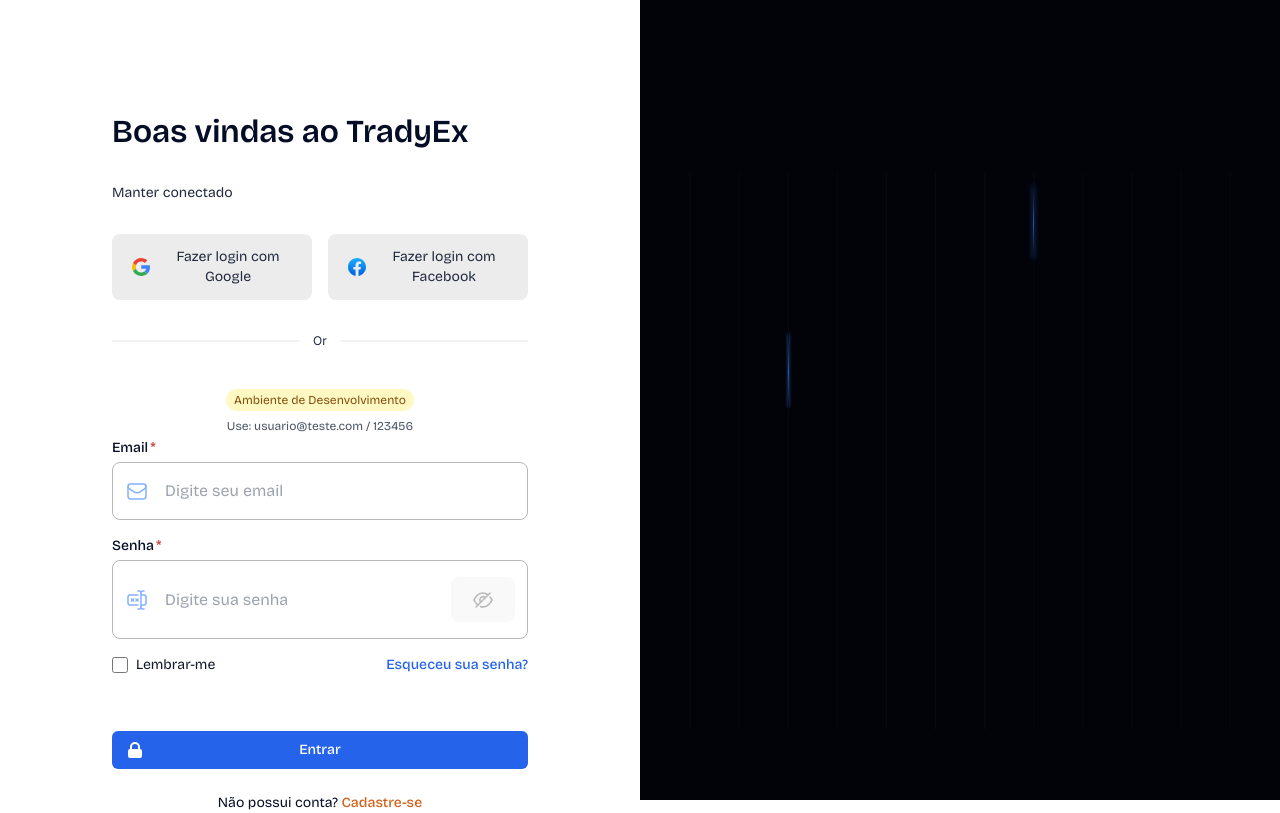
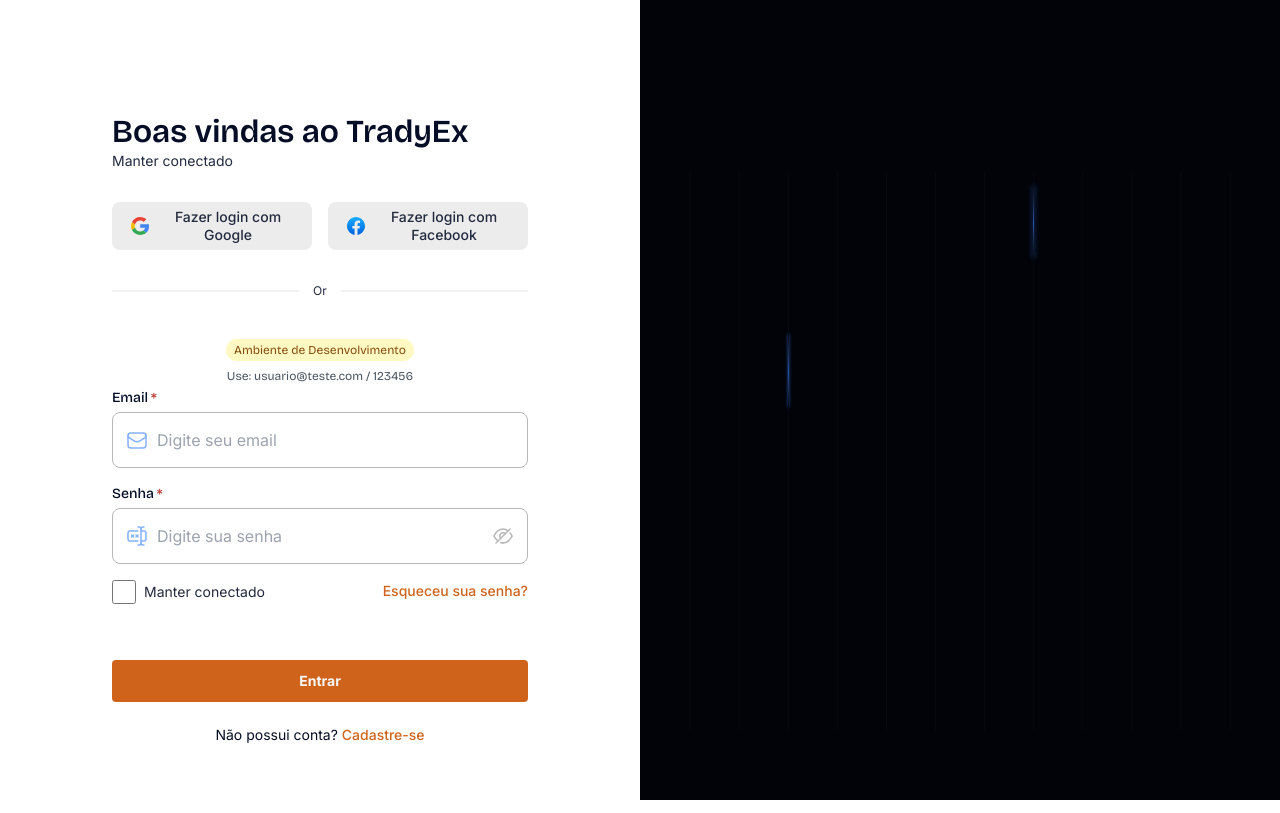
Before and after one commit to Tradyex-BR/upyex-manager, a Vue app: page /login in a window 1280 px wide. Built offline with nearby package versions, Linux system fonts and the light colour scheme.

Commit message:
fix: some visual adjusts at login page

```diff
--- a/src/components/layout/login/LoginForm.vue
+++ b/src/components/layout/login/LoginForm.vue
@@ -12,102 +12,77 @@
       </div>
 
       <label class="flex items-center gap-0.5 text-sm font-medium text-[rgba(4,13,37,1)]">
-        <span>Email</span>
-        <span class="text-[rgba(190,62,55,1)]">*</span>
+        <span class="text-[#040D25] text-[14px] font-medium leading-5">Email</span>
+        <span class="text-[#BE3E37] font-inter text-[14px] leading-5 font-medium">*</span>
       </label>
-      <div class="flex items-center border gap-4 px-3 py-4 rounded-lg border-solid border-[rgba(184,184,184,1)]">
+      <div class="h-[56px] flex items-center border gap-2 px-3 py-4 rounded-lg border-solid border-[#B8B8B8]">
         <div>
           <div v-html="emailIcon"></div>
         </div>
-        <input
-          type="email"
-          placeholder="Digite seu email"
-          v-model="email"
-          class="flex-1 bg-transparent outline-none"
-          required
-          :disabled="loading"
-        />
+        <input type="email" placeholder="Digite seu email" v-model="email"
+          class="flex-1 bg-transparent outline-none font-inter text-[#222A3F] leading-5" required :disabled="loading" />
       </div>
     </div>
     <div class="flex flex-col gap-1 w-full">
       <label class="flex items-center gap-0.5 text-sm font-medium text-[rgba(4,13,37,1)]">
-        <span>Senha</span>
-        <span class="text-[rgba(190,62,55,1)]">*</span>
+        <span class="text-[#040D25] text-[14px] font-medium leading-5">Senha</span>
+        <span class="text-[#BE3E37] font-inter text-[14px] leading-5 font-medium">*</span>
       </label>
-      <div class="flex items-center border gap-4 px-3 py-4 rounded-lg border-solid border-[rgba(184,184,184,1)]">
+      <div class="h-[56px] flex items-center border gap-2 px-3 py-4 rounded-lg border-solid border-[#B8B8B8]">
         <div>
           <div v-html="passwordIcon"></div>
         </div>
-        <input
-          :type="showPassword ? 'text' : 'password'"
-          placeholder="Digite sua senha"
-          v-model="password"
-          class="flex-1 bg-transparent outline-none"
-          required
-          :disabled="loading"
-        />
-        <button
-          type="button"
-          @click="showPassword = !showPassword"
-          :aria-label="showPassword ? 'Hide password' : 'Show password'"
-        >
+        <input :type="showPassword ? 'text' : 'password'" placeholder="Digite sua senha" v-model="password"
+          class="flex-1 bg-transparent outline-none font-inter text-[#222A3F] leading-5" required :disabled="loading" />
+        <button type="button" @click="showPassword = !showPassword"
+          :aria-label="showPassword ? 'Hide password' : 'Show password'" class="p-0 bg-transparent border-none outline-none transition-all duration-300 hover:bg-[#b8b8b82f]">
           <div v-html="eyeIcon"></div>
         </button>
       </div>
     </div>
     <div class="flex items-center justify-between mb-6">
       <div class="flex items-center">
-        <input
-          id="remember-me"
-          v-model="rememberMe"
-          type="checkbox"
-          class="h-4 w-4 text-blue-600 focus:ring-blue-500 border-gray-300 rounded"
-        />
-        <label for="remember-me" class="ml-2 block text-sm text-gray-900">
-          Lembrar-me
+        <input id="remember-me" v-model="rememberMe" type="checkbox"
+          class="h-6 w-6 cursor-pointer border-[#B8B8B8] rounded" />
+        <label for="remember-me" class="ml-2 text-[#222A3F] font-inter text-[14px] leading-[18px]">
+          Manter conectado
         </label>
       </div>
       <div class="text-sm">
-        <router-link to="/forgot-password" class="font-medium text-blue-600 hover:text-blue-500">
+        <router-link to="/forgot-password" class="text-[#CF631C] font-inter text-[14px] leading-[18px] hover:text-[#CF631C] hover:underline">
           Esqueceu sua senha?
         </router-link>
       </div>
     </div>
     <div class="flex flex-col gap-6 w-full max-sm:items-center mt-4">
       <div>
-          <button
-            type="submit"
-            class="group relative w-full flex justify-center py-2 px-4 border border-transparent text-sm font-medium rounded-md text-white bg-primary hover:bg-primary-dark focus:outline-none focus:ring-2 focus:ring-offset-2 focus:ring-primary disabled:opacity-50 disabled:cursor-not-allowed"
-            :disabled="loading"
-          >
-            <span class="absolute left-0 inset-y-0 flex items-center pl-3">
-              <svg
-                class="h-5 w-5 text-primary-dark group-hover:text-primary"
-                xmlns="http://www.w3.org/2000/svg"
-                viewBox="0 0 20 20"
-                fill="currentColor"
-                aria-hidden="true"
-              >
-                <path
-                  fill-rule="evenodd"
+        <button type="submit"
+          class="bg-[#CF631C] rounded py-2 px-4 group relative w-full flex justify-center text-[#F7F7F8] font-inter text-[14px] leading-6 font-bold hover:border-[#CF631C] focus:outline-none focus:ring-2 focus:ring-offset-2 focus:ring-primary disabled:opacity-50 disabled:cursor-not-allowed"
+          :disabled="loading">
+<!--           <span class="absolute left-0 inset-y-0 flex items-center pl-3">
+            <svg class="h-5 w-5 text-primary-dark group-hover:text-primary" xmlns="http://www.w3.org/2000/svg"
+              viewBox="0 0 20 20" fill="currentColor" aria-hidden="true">
+              <path fill-rule="evenodd"
                 d="M5 9V7a5 5 0 0110 0v2a2 2 0 012 2v5a2 2 0 01-2 2H5a2 2 0 01-2-2v-5a2 2 0 012-2zm8-2v2H7V7a3 3 0 016 0z"
-                  clip-rule="evenodd"
-                />
+                clip-rule="evenodd" />
             </svg>
-            </span>
+          </span> -->
           <span v-if="loading" class="flex items-center">
-              <svg class="animate-spin -ml-1 mr-3 h-5 w-5 text-white" xmlns="http://www.w3.org/2000/svg" fill="none" viewBox="0 0 24 24">
+            <svg class="animate-spin -ml-1 mr-3 h-5 w-5 text-white" xmlns="http://www.w3.org/2000/svg" fill="none"
+              viewBox="0 0 24 24">
               <circle class="opacity-25" cx="12" cy="12" r="10" stroke="currentColor" stroke-width="4"></circle>
-                <path class="opacity-75" fill="currentColor" d="M4 12a8 8 0 018-8V0C5.373 0 0 5.373 0 12h4zm2 5.291A7.962 7.962 0 014 12H0c0 3.042 1.135 5.824 3 7.938l3-2.647z"></path>
+              <path class="opacity-75" fill="currentColor"
+                d="M4 12a8 8 0 018-8V0C5.373 0 0 5.373 0 12h4zm2 5.291A7.962 7.962 0 014 12H0c0 3.042 1.135 5.824 3 7.938l3-2.647z">
+              </path>
             </svg>
             Entrando...
           </span>
           <span v-else>Entrar</span>
         </button>
       </div>
-      <div class="text-center text-sm font-normal text-[rgba(4,13,37,1)]">
+      <div class="text-center font-inter text-[14px] leading-[18px] text-[#040D25]">
         <span>Não possui conta? </span>
-        <router-link to="/cadastro" class="text-[rgba(207,99,28,1)] hover:underline">
+        <router-link to="/cadastro" class="text-[#CF631C] hover:underline hover:text-[#CF631C]">
           Cadastre-se
         </router-link>
       </div>
@@ -118,7 +93,9 @@
       <div class="flex">
         <div class="flex-shrink-0">
           <svg class="h-5 w-5 text-red-400" xmlns="http://www.w3.org/2000/svg" viewBox="0 0 20 20" fill="currentColor">
-                <path fill-rule="evenodd" d="M10 18a8 8 0 100-16 8 8 0 000 16zM8.707 7.293a1 1 0 00-1.414 1.414L8.586 10l-1.293 1.293a1 1 0 101.414 1.414L10 11.414l1.293 1.293a1 1 0 001.414-1.414L11.414 10l1.293-1.293a1 1 0 00-1.414-1.414L10 8.586 8.707 7.293z" clip-rule="evenodd" />
+            <path fill-rule="evenodd"
+              d="M10 18a8 8 0 100-16 8 8 0 000 16zM8.707 7.293a1 1 0 00-1.414 1.414L8.586 10l-1.293 1.293a1 1 0 101.414 1.414L10 11.414l1.293 1.293a1 1 0 001.414-1.414L11.414 10l1.293-1.293a1 1 0 00-1.414-1.414L10 8.586 8.707 7.293z"
+              clip-rule="evenodd" />
           </svg>
         </div>
         <div class="ml-3">
@@ -148,11 +125,31 @@
 const isDev = import.meta.env.DEV
 
 
-const emailIcon = '<svg id="I1:1454;10:752" layer-name="Emails/Mail, Email, Letter" width="24" height="24" viewBox="0 0 24 24" fill="none" xmlns="http://www.w3.org/2000/svg" class="input-icon" style="width: 24px; height: 24px"> <path fill-rule="evenodd" clip-rule="evenodd" d="M15.3739 12.718L19.8799 9.663C20.5809 9.189 20.9999 8.398 20.9999 7.552V7.552C20.9999 6.142 19.8579 5 18.4489 5H5.56589C4.15689 5 3.01489 6.142 3.01489 7.551V7.551C3.01489 8.397 3.43389 9.188 4.13489 9.663L8.64089 12.718C10.6739 14.096 13.3409 14.096 15.3739 12.718V12.718Z" stroke="#85B1FF" stroke-width="1.5" stroke-linecap="round" stroke-linejoin="round"></path> <path d="M3 7.55078V16.9998C3 18.6568 4.343 19.9998 6 19.9998H18C19.657 19.9998 21 18.6568 21 16.9998V7.55178" stroke="#85B1FF" stroke-width="1.5" stroke-linecap="round" stroke-linejoin="round"></path> </svg>'
+const emailIcon = `<svg width="24" height="24" viewBox="0 0 24 24" fill="none" xmlns="http://www.w3.org/2000/svg">
+<path fill-rule="evenodd" clip-rule="evenodd" d="M15.374 12.718L19.88 9.663C20.581 9.189 21 8.398 21 7.552V7.552C21 6.142 19.858 5 18.449 5H5.56601C4.15701 5 3.01501 6.142 3.01501 7.551V7.551C3.01501 8.397 3.43401 9.188 4.13501 9.663L8.64101 12.718C10.674 14.096 13.341 14.096 15.374 12.718V12.718Z" stroke="#85B1FF" stroke-width="1.5" stroke-linecap="round" stroke-linejoin="round"/>
+<path d="M3 7.55103V17C3 18.657 4.343 20 6 20H18C19.657 20 21 18.657 21 17V7.55203" stroke="#85B1FF" stroke-width="1.5" stroke-linecap="round" stroke-linejoin="round"/>
+</svg>`
 
-const passwordIcon = '<svg id="I1:1455;10:752" layer-name="Interface, Essential/Input, Password, Protection" width="24" height="24" viewBox="0 0 24 24" fill="none" xmlns="http://www.w3.org/2000/svg" class="input-icon" style="width: 24px; height: 24px"> <path d="M13 3H14C15.105 3 16 3.895 16 5C16 3.895 16.895 3 18 3H19" stroke="#85B1FF" stroke-width="1.5" stroke-linecap="round" stroke-linejoin="round"></path> <path d="M16 19V5" stroke="#85B1FF" stroke-width="1.5" stroke-linecap="round" stroke-linejoin="round"></path> <path d="M13 13L11 11" stroke="#85B1FF" stroke-width="1.5" stroke-linecap="round" stroke-linejoin="round"></path> <path d="M13 11L11 13" stroke="#85B1FF" stroke-width="1.5" stroke-linecap="round" stroke-linejoin="round"></path> <path d="M8.58008 13L6.58008 11" stroke="#85B1FF" stroke-width="1.5" stroke-linecap="round" stroke-linejoin="round"></path> <path d="M8.58008 11L6.58008 13" stroke="#85B1FF" stroke-width="1.5" stroke-linecap="round" stroke-linejoin="round"></path> <path d="M19 21H18C16.895 21 16 20.105 16 19C16 20.105 15.105 21 14 21H13" stroke="#85B1FF" stroke-width="1.5" stroke-linecap="round" stroke-linejoin="round"></path> <path d="M13 17H5C3.895 17 3 16.105 3 15V9C3 7.895 3.895 7 5 7H13" stroke="#85B1FF" stroke-width="1.5" stroke-linecap="round" stroke-linejoin="round"></path> <path d="M16 17H19C20.105 17 21 16.105 21 15V9C21 7.895 20.105 7 19 7H16" stroke="#85B1FF" stroke-width="1.5" stroke-linecap="round" stroke-linejoin="round"></path> </svg>'
+const passwordIcon = `<svg xmlns="http://www.w3.org/2000/svg" width="24" height="24" viewBox="0 0 24 24" fill="none">
+<path d="M13 3H14C15.105 3 16 3.895 16 5C16 3.895 16.895 3 18 3H19" stroke="#85B1FF" stroke-width="1.5" stroke-linecap="round" stroke-linejoin="round"/>
+<path d="M16 19V5" stroke="#85B1FF" stroke-width="1.5" stroke-linecap="round" stroke-linejoin="round"/>
+<path d="M13 13L11 11" stroke="#85B1FF" stroke-width="1.5" stroke-linecap="round" stroke-linejoin="round"/>
+<path d="M13 11L11 13" stroke="#85B1FF" stroke-width="1.5" stroke-linecap="round" stroke-linejoin="round"/>
+<path d="M8.57996 13L6.57996 11" stroke="#85B1FF" stroke-width="1.5" stroke-linecap="round" stroke-linejoin="round"/>
+<path d="M8.57996 11L6.57996 13" stroke="#85B1FF" stroke-width="1.5" stroke-linecap="round" stroke-linejoin="round"/>
+<path d="M19 21H18C16.895 21 16 20.105 16 19C16 20.105 15.105 21 14 21H13" stroke="#85B1FF" stroke-width="1.5" stroke-linecap="round" stroke-linejoin="round"/>
+<path d="M13 17H5C3.895 17 3 16.105 3 15V9C3 7.895 3.895 7 5 7H13" stroke="#85B1FF" stroke-width="1.5" stroke-linecap="round" stroke-linejoin="round"/>
+<path d="M16 17H19C20.105 17 21 16.105 21 15V9C21 7.895 20.105 7 19 7H16" stroke="#85B1FF" stroke-width="1.5" stroke-linecap="round" stroke-linejoin="round"/>
+</svg>`
 
-const eyeIcon = '<svg id="I1:1455;10:760" layer-name="Interface, Essential/Eye, Hidden" width="24" height="24" viewBox="0 0 24 24" fill="none" xmlns="http://www.w3.org/2000/svg" class="eye-icon" style="width: 24px; height: 24px"> <path d="M12.0001 18.9999C11.1581 18.9999 10.3151 18.8219 9.49609 18.5049" stroke="#B8B8B8" stroke-width="1.5" stroke-linecap="round" stroke-linejoin="round"></path> <path d="M20.882 12.4678C18.99 15.9668 15.495 18.9998 12 18.9998" stroke="#B8B8B8" stroke-width="1.5" stroke-linecap="round" stroke-linejoin="round"></path> <path d="M19.0791 8.9209C19.7701 9.7299 20.3841 10.6119 20.8821 11.5329C21.0391 11.8239 21.0391 12.1769 20.8821 12.4679" stroke="#B8B8B8" stroke-width="1.5" stroke-linecap="round" stroke-linejoin="round"></path> <path d="M5 19L19 5" stroke="#B8B8B8" stroke-width="1.5" stroke-linecap="round" stroke-linejoin="round"></path> <path d="M9.77309 14.2271C8.54309 12.9971 8.54309 11.0021 9.77309 9.77211C11.0031 8.54211 12.9981 8.54211 14.2281 9.77211" stroke="#B8B8B8" stroke-width="1.5" stroke-linecap="round" stroke-linejoin="round"></path> <path d="M17.044 6.956C15.497 5.759 13.748 5 12 5C8.50499 5 5.00999 8.033 3.11799 11.533C2.96099 11.824 2.96099 12.177 3.11799 12.468C4.06399 14.217 5.40999 15.849 6.95599 17.045" stroke="#B8B8B8" stroke-width="1.5" stroke-linecap="round" stroke-linejoin="round"></path> </svg>'
+const eyeIcon = `<svg xmlns="http://www.w3.org/2000/svg" width="24" height="24" viewBox="0 0 24 24" fill="none">
+  <path d="M12 18.9999C11.158 18.9999 10.315 18.8219 9.49597 18.5049" stroke="#B8B8B8" stroke-width="1.5" stroke-linecap="round" stroke-linejoin="round"/>
+  <path d="M20.882 12.468C18.99 15.967 15.495 19 12 19" stroke="#B8B8B8" stroke-width="1.5" stroke-linecap="round" stroke-linejoin="round"/>
+  <path d="M19.079 8.9209C19.77 9.7299 20.384 10.6119 20.882 11.5329C21.039 11.8239 21.039 12.1769 20.882 12.4679" stroke="#B8B8B8" stroke-width="1.5" stroke-linecap="round" stroke-linejoin="round"/>
+  <path d="M5 19L19 5" stroke="#B8B8B8" stroke-width="1.5" stroke-linecap="round" stroke-linejoin="round"/>
+  <path d="M9.77302 14.2271C8.54302 12.9971 8.54302 11.0021 9.77302 9.77211C11.003 8.54211 12.998 8.54211 14.228 9.77211" stroke="#B8B8B8" stroke-width="1.5" stroke-linecap="round" stroke-linejoin="round"/>
+  <path d="M17.044 6.956C15.497 5.759 13.748 5 12 5C8.50499 5 5.00999 8.033 3.11799 11.533C2.96099 11.824 2.96099 12.177 3.11799 12.468C4.06399 14.217 5.40999 15.849 6.95599 17.045" stroke="#B8B8B8" stroke-width="1.5" stroke-linecap="round" stroke-linejoin="round"/>
+</svg>`
 
 const handleSubmit = async () => {
   try {
--- a/src/components/layout/login/SocialLogin.vue
+++ b/src/components/layout/login/SocialLogin.vue
@@ -1,31 +1,31 @@
 <template>
-  <div class="flex gap-4 max-sm:flex-col">
+  <div class="w flex gap-4 max-sm:flex-col">
     <button
-      class="flex items-center gap-2 flex-1 bg-[#ECECEC] px-4 py-3 rounded-lg max-sm:w-full"
+      class="py-[12px] px-[16px] h-[48px] flex items-center gap-2 flex-1 bg-[#ECECEC] rounded-lg border-none"
       type="button"
       aria-label="Login with Google"
     >
       <div>
         <div v-html="googleIcon"></div>
       </div>
-      <span class="text-sm font-normal text-[rgba(34,42,63,1)]">
+      <span class="font-inter text-[#222A3F] text-[14px] leading-[18px] font-medium">
         Fazer login com Google
       </span>
     </button>
     <button
-      class="flex items-center gap-2 flex-1 bg-[#ECECEC] px-4 py-3 rounded-lg max-sm:w-full"
-      type="button"
+    class="w-max py-[12px] px-[16px] h-[48px] flex items-center gap-2 flex-1 bg-[#ECECEC] rounded-lg border-none"
+    type="button"
       aria-label="Login with Facebook"
     >
       <div>
         <div v-html="facebookIcon"></div>
       </div>
-      <span class="text-sm font-normal text-[rgba(34,42,63,1)]">
+      <span class="font-inter text-[#222A3F] text-[14px] leading-[18px] font-medium">
         Fazer login com Facebook
       </span>
     </button>
   </div>
-  <div class="flex items-center w-full justify-center max-sm:hidden">
+  <div class="flex items-center w-full max-sm:hidden">
     <div>
       <div v-html="dividerSvg"></div>
     </div>
--- a/src/views/Login.vue
+++ b/src/views/Login.vue
@@ -2,11 +2,13 @@
   <div
     class="max-w-none flex flex-row w-full h-screen bg-[#010309] mx-auto max-md:max-w-[991px] max-md:flex-col max-sm:max-w-screen-sm">
     <div class="flex flex-col w-6/12 backdrop-blur-lg items-start gap-8 bg-white p-28 left-[section] max-md:w-full">
-      <h1 class="text-[32px] font-semibold text-[rgba(4,13,37,1)] leading-10">
-        Boas vindas ao TradyEx
-      </h1>
-      <div class="text-sm font-normal text-[rgba(34,42,63,1)] leading-[18px]">
-        Manter conectado
+      <div>
+        <h1 class="text-[#040D25] text-[32px] leading-[40px] font-semibold">
+          Boas vindas ao TradyEx
+        </h1>
+        <div class="font-inter text-[#222A3F] text-[14px] leading-[18px]">
+          Manter conectado
+        </div>
       </div>
 
       <SocialLogin />
```
Lines whose indentation alone changed are shown as unchanged.
